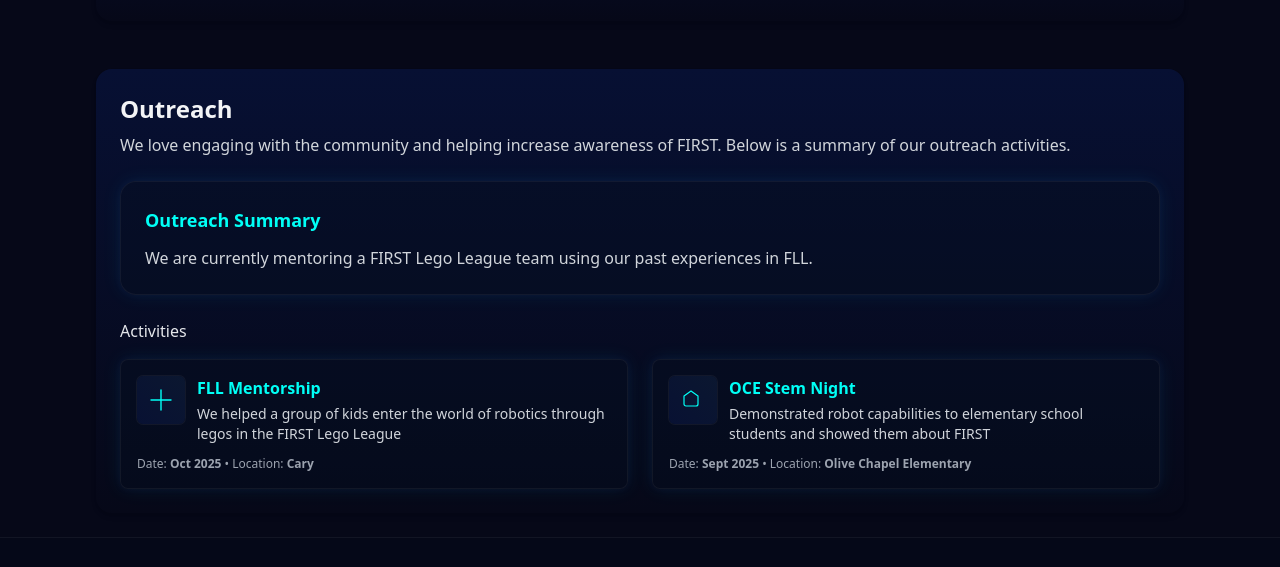
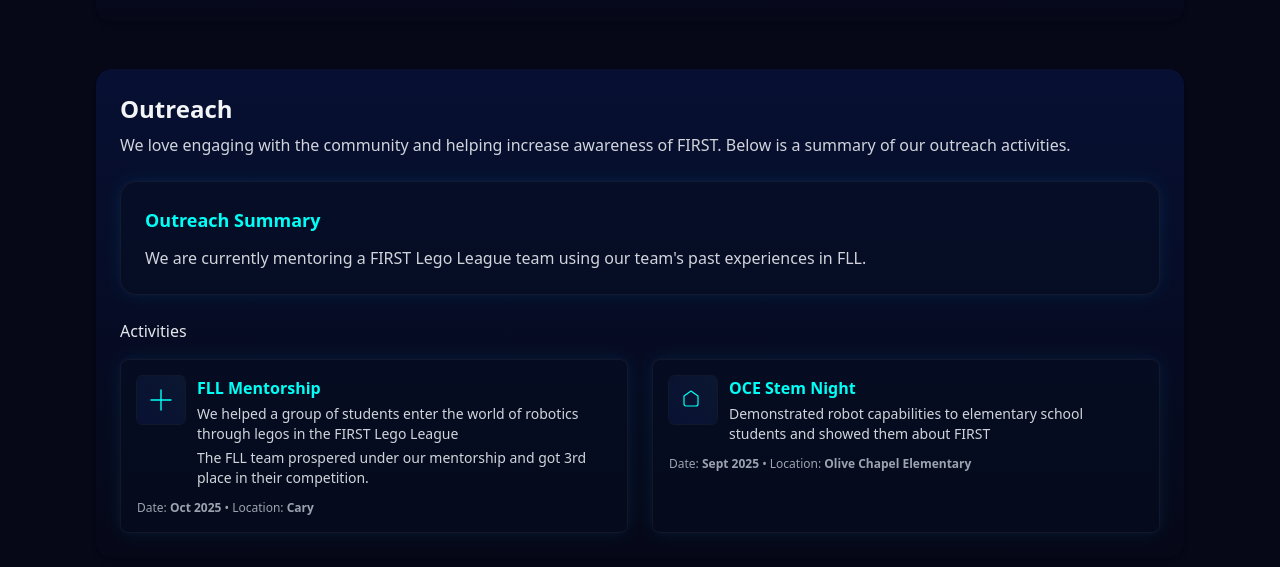
Before and after one commit to Hrishaan1/ftc28874portfolio, a plain HTML site: page index.html in a window 1280 px wide. Shown: the part 2500-3067 px from the top of the page. Drawn offline with nearby package versions, Linux system fonts and the light colour scheme.

Commit message:
modification to outreach card for FLL Mentorship

```diff
--- a/index.html
+++ b/index.html
@@ -421,7 +421,7 @@
           <!-- Large overview card -->
           <div class="mt-6 p-6 rounded-2xl bg-[#071022]/40 border border-white/5 neon-glow">
             <h3 class="text-lg font-semibold text-neon">Outreach Summary</h3>
-            <p class="mt-3 text-gray-300">We are currently mentoring a FIRST Lego League team using our past experiences in FLL.</p>
+            <p class="mt-3 text-gray-300">We are currently mentoring a FIRST Lego League team using our team's past experiences in FLL.</p>
           </div>
 
           <!-- Repeatable, dynamically-sized grid of outreach items -->
@@ -433,7 +433,7 @@
 
             <div class="mt-4 grid gap-6"
                  style="grid-template-columns: repeat(auto-fit, minmax(220px, 1fr));">
-              <!-- Example item (replace content or duplicate) -->
+              <!-- FLL Mentorship -->
               <article class="p-4 rounded-lg bg-[#071022]/40 border border-white/5 flex flex-col min-h-[120px] neon-glow">
                 <div class="flex items-start gap-3">
                   <div class="w-12 h-12 rounded-md bg-gradient-to-tr from-[#081133] to-[#0b1730] flex items-center justify-center neon-glow ring-1 ring-white/5 overflow-hidden">
@@ -442,7 +442,8 @@
                   </div>
                   <div class="flex-1">
                     <h5 class="font-semibold text-neon">FLL Mentorship</h5>
-                    <div class="text-sm text-gray-300 mt-1">We helped a group of kids enter the world of robotics through legos in the FIRST Lego League</div>
+                    <div class="text-sm text-gray-300 mt-1">We helped a group of students enter the world of robotics through legos in the FIRST Lego League</div>
+                    <div class="text-sm text-gray-300 mt-1">The FLL team prospered under our mentorship and got 3rd place in their competition.</div>
                   </div>
                 </div>
                 <div class="mt-3 text-xs text-gray-400">Date: <strong>Oct 2025</strong> • Location: <strong>Cary</strong></div>
```
